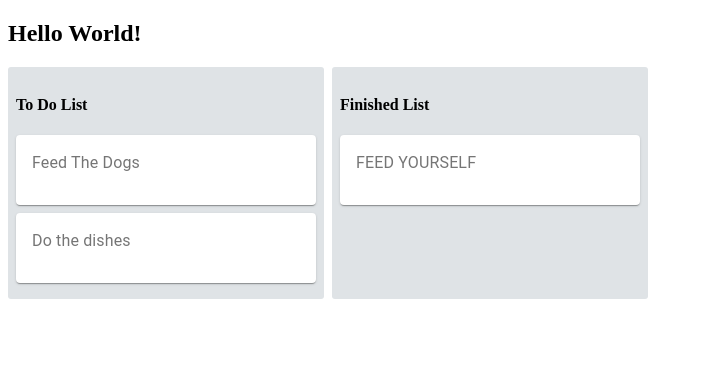
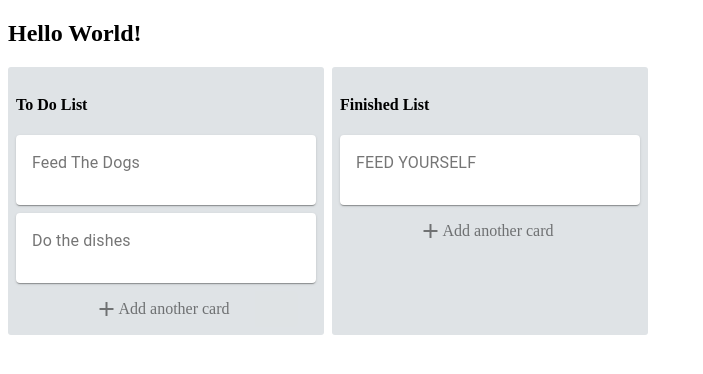
Before and after one commit to DustinG98/trello-functionality-clone, a React (Create React App) app in the folder trello-functionality/: page / in a window 1280 px wide. Shown: the top 374 px of the page, without its empty margins (0-703 px from the left). Built offline with nearby package versions, Linux system fonts and the light colour scheme.

Commit message:
Added action button for adding a list or a card

```diff
--- a/trello-functionality/package.json
+++ b/trello-functionality/package.json
@@ -10,6 +10,7 @@
     "react-redux": "^7.1.3",
     "react-router-dom": "^5.1.2",
     "react-scripts": "3.2.0",
+    "react-textarea-autosize": "^7.1.2",
     "redux": "^4.0.4"
   },
   "scripts": {
--- a/trello-functionality/src/components/App.js
+++ b/trello-functionality/src/components/App.js
@@ -5,15 +5,12 @@ import { connect } from 'react-redux'
 function App(props) {
 
   const { lists } = props;
-  console.log(lists)
   return (
     <div className="App">
       <h2>Hello World!</h2>
       <div style={styles.listsContainer}>
       { lists.map(list => {
-      console.log(list.cards)
-      return <TrelloList title={list.title} cards={list.cards}/>;
-
+      return <TrelloList key={list.id} title={list.title} cards={list.cards}/>;
       }) }
       </div>
     </div>
--- /dev/null
+++ b/trello-functionality/src/components/TrelloActionButton.js
@@ -0,0 +1,80 @@
+import React from 'react';
+import Icon from '@material-ui/core/Icon'
+import TextArea from 'react-textarea-autosize'
+import Card from '@material-ui/core/Card'
+
+class TrelloActionButton extends React.Component {
+    state = {
+        formOpen: false,
+        text: ""
+    }
+
+    renderAddButton = () => {
+        const { list } = this.props;
+
+        const buttonText = list ? "Add another list" : "Add another card"
+        const buttonTextOpacity = list ? 1 : 0.5;
+        const buttonTextColor = list ? "white" : "inherit";
+        const buttonTextBackground = list ? "rgba(0,0,0,.15)" : "inherit";
+
+
+
+        return (
+            <div onClick={this.openForm} style={{...styles.openForButtonGroup, opacity: buttonTextOpacity, color: buttonTextColor, background: buttonTextBackground }}>
+                <Icon>add</Icon>
+                <p>{buttonText}</p>
+            </div>
+        )
+    };
+
+    openForm = () => {
+        this.setState({
+            formOpen: true
+        })
+    }
+    closeForm = (e) => {
+        this.setState({
+            formOpen: false
+        })
+    }
+
+    handleInputChange = e => {
+        this.setState({
+            text: e.target.value
+        })
+    }
+
+    renderForm = () => {
+        const { list } = this.props;
+
+        const placeholder = list ? "Enter list title..." : "Enter a title for this card...";
+
+        const buttonTitle = list ? "Add list" : "Add Card";
+
+        return <div>
+            <Card>
+                <TextArea value={this.state.text} placeholder={placeholder} autoFocus onBlur={this.closeForm} onChange={this.handleInputChange}/>
+            </Card>
+        </div>
+
+    }
+
+    render() {
+        return this.state.formOpen ? this.renderForm() : this.renderAddButton()
+    }
+}
+
+const styles = {
+    openForButtonGroup: {
+        display: "flex",
+        alignItems: "center",
+        justifyContent: "center",
+        cursor: "pointer",
+        borderRadius: 3,
+        height: 36,
+        width: 272,
+        paddingLeft: 10
+    }
+}
+
+export default TrelloActionButton
--- a/trello-functionality/src/components/TrelloList.js
+++ b/trello-functionality/src/components/TrelloList.js
@@ -1,16 +1,15 @@
 import React from 'react';
 import TrelloCard from './TrelloCard'
-
+import TrelloActionButton from './TrelloActionButton'
 const TrelloList = (props) => {
     const { title, cards } = props;
-    console.log(cards)
     return(
     <div style={styles.container}>
 
 
     <h4>{title}</h4>
-    {(cards !== undefined) ? cards.map(card => <TrelloCard text={card.text}/>) : null}
-
+    {(cards !== undefined) ? cards.map(card => <TrelloCard key={card.id} text={card.text}/>) : null}
+        <TrelloActionButton/>
     </div>
     )
 }
--- a/trello-functionality/src/reducers/listsReducer.js
+++ b/trello-functionality/src/reducers/listsReducer.js
@@ -15,7 +15,7 @@ const initialState = [
     },
     {
         title: "Finished List",
-        id: 0,
+        id: 1,
         cards: [
             {
                 id: 0,
```
Also changed, not shown: 1 other file (tests, documents, lock files or other folders).
